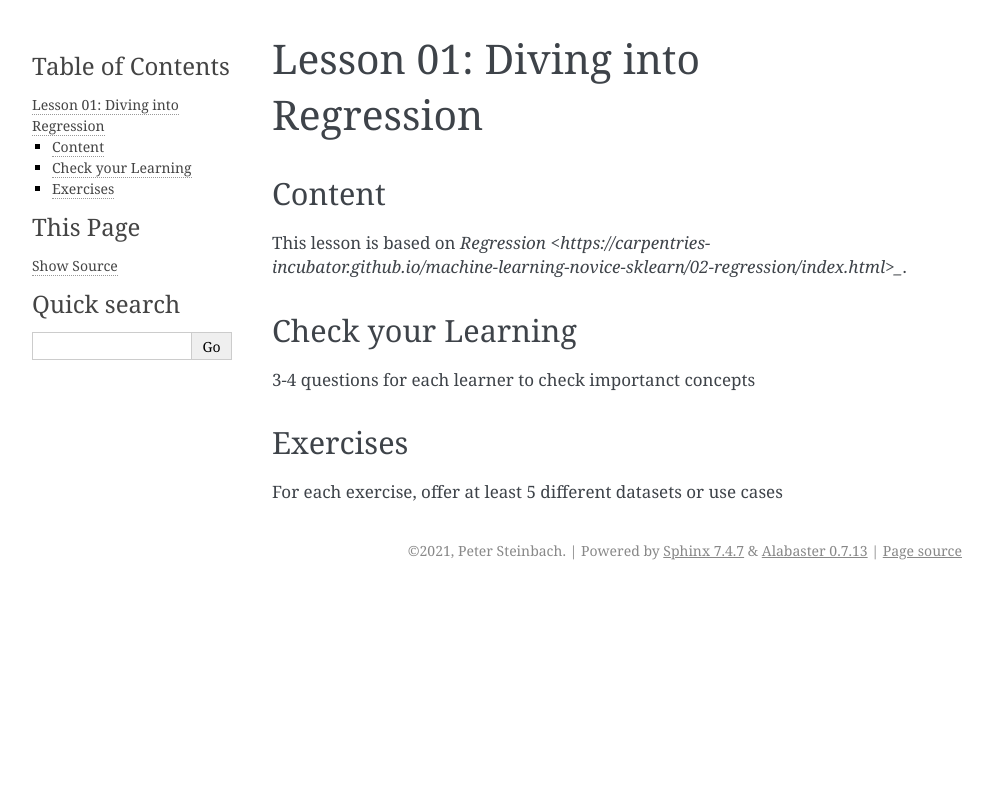
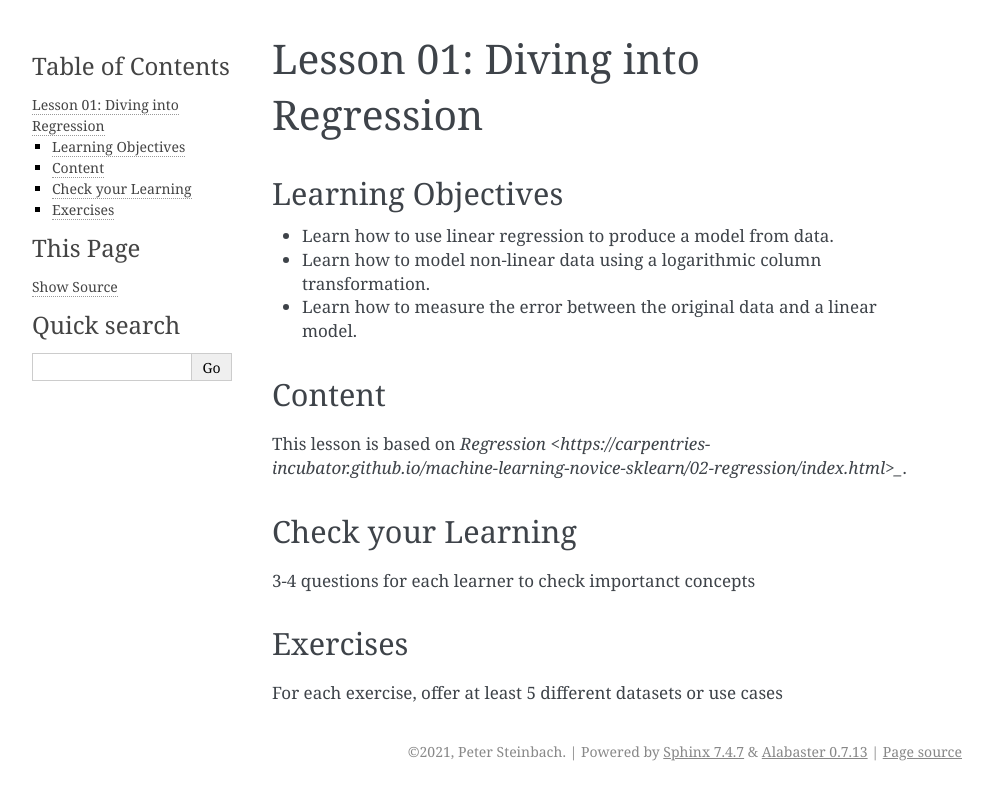
Before and after one commit to deeplearning540/deeplearning540.github.io, a Sphinx documentation site: the page built from source/module-01/content.rst, in a window 1280 px wide. Shown: the top 800 px of the page, without its empty margins (148-1140 px from the left). Built offline with Sphinx 7.4.7, drawn with Linux system fonts in a browser that asks for light colours.

Commit message:
adopted learning objectives from incubator project

```diff
--- a/source/module-01/content.rst
+++ b/source/module-01/content.rst
@@ -1,10 +1,19 @@
 Lesson 01: Diving into Regression
 ---------------------------------
+
+Learning Objectives
+~~~~~~~~~~~~~~~~~~~
+
+* Learn how to use linear regression to produce a model from data.
+* Learn how to model non-linear data using a logarithmic column transformation.
+* Learn how to measure the error between the original data and a linear model.
+
 
 Content
 ~~~~~~~
 
 This lesson is based on `Regression <https://carpentries-incubator.github.io/machine-learning-novice-sklearn/02-regression/index.html>_`.
+
 
 Check your Learning
 ~~~~~~~~~~~~~~~~~~~
```
